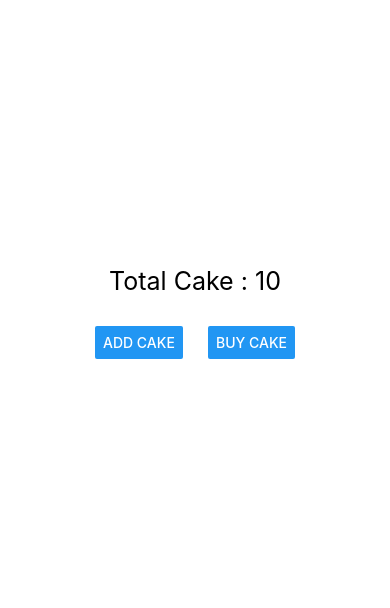
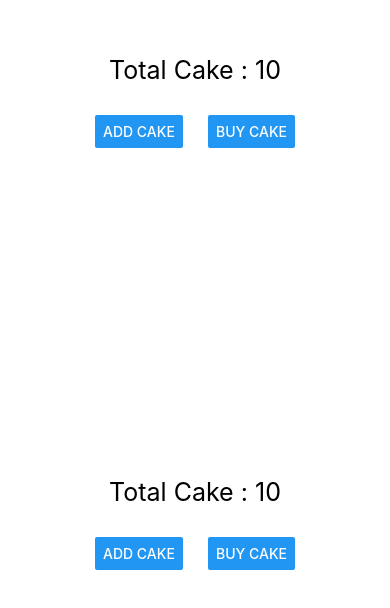
Before and after one commit to SuryaKarmakar/ReactNative-Redux, a React Native app: screen / in a window 390 px wide. Shown: the part 110-718 px from the top of the page. Built offline with nearby package versions, Linux system fonts and the light colour scheme.

Commit message:
create cake and icecream screen

```diff
--- /dev/null
+++ b/src/screens/CakeProductScreen/index.js
@@ -0,0 +1,32 @@
+import React from 'react';
+import {View, Text, Button} from 'react-native';
+import {connect} from 'react-redux';
+import {buyCakeAction, addCakeAction} from '../../redux/actions/CakeAction';
+
+import Styles from './styles';
+
+const CakeProductScreen = props => {
+  return (
+    <View style={Styles.container}>
+      <Text style={Styles.textStyle}>Total Cake : {props.numberOfCake}</Text>
+      <View style={Styles.flexRowView}>
+        <Button title="Add Cake" onPress={props.addCakeAction} />
+        <Button title="Buy Cake" onPress={props.buyCakeAction} />
+      </View>
+    </View>
+  );
+};
+
+const mapStateToProps = state => {
+  return {
+    numberOfCake: state?.numberOfCake,
+  };
+};
+
+const mapDispatchToProps = dispatch => {
+  return {
+    buyCakeAction: () => dispatch(buyCakeAction()),
+    addCakeAction: () => dispatch(addCakeAction()),
+  };
+};
+export default connect(mapStateToProps, mapDispatchToProps)(CakeProductScreen);
--- /dev/null
+++ b/src/screens/CakeProductScreen/styles.js
@@ -0,0 +1,20 @@
+import {StyleSheet} from 'react-native';
+
+const Styles = StyleSheet.create({
+  container: {
+    flex: 1,
+    justifyContent: 'center',
+    alignItems: 'center',
+  },
+  flexRowView: {
+    flexDirection: 'row',
+    width: 200,
+    justifyContent: 'space-between',
+  },
+  textStyle: {
+    fontSize: 25,
+    marginBottom: 30,
+  },
+});
+
+export default Styles;
--- a/src/screens/HomeScreen/index.js
+++ b/src/screens/HomeScreen/index.js
@@ -1,12 +1,14 @@
 import React from 'react';
 import {View, Text} from 'react-native';
 import Styles from './styles';
-import ProductScreen from '../ProductScreen';
+import CakeProductScreen from '../CakeProductScreen';
+import IceCreamProductScreen from '../IceCreamProductScreen';
 
 const HomeScreen = () => {
   return (
     <View style={Styles.container}>
-      <ProductScreen />
+      <CakeProductScreen />
+      <IceCreamProductScreen />
     </View>
   );
 };
--- /dev/null
+++ b/src/screens/IceCreamProductScreen/index.js
@@ -0,0 +1,35 @@
+import React from 'react';
+import {View, Text, Button} from 'react-native';
+import {connect} from 'react-redux';
+import {buyCakeAction, addCakeAction} from '../../redux/actions/CakeAction';
+
+import Styles from './styles';
+
+const IceCreamProductScreen = props => {
+  return (
+    <View style={Styles.container}>
+      <Text style={Styles.textStyle}>Total Cake : {props.numberOfCake}</Text>
+      <View style={Styles.flexRowView}>
+        <Button title="Add Cake" onPress={props.addCakeAction} />
+        <Button title="Buy Cake" onPress={props.buyCakeAction} />
+      </View>
+    </View>
+  );
+};
+
+const mapStateToProps = state => {
+  return {
+    numberOfCake: state?.numberOfCake,
+  };
+};
+
+const mapDispatchToProps = dispatch => {
+  return {
+    buyCakeAction: () => dispatch(buyCakeAction()),
+    addCakeAction: () => dispatch(addCakeAction()),
+  };
+};
+export default connect(
+  mapStateToProps,
+  mapDispatchToProps,
+)(IceCreamProductScreen);
--- /dev/null
+++ b/src/screens/IceCreamProductScreen/styles.js
@@ -0,0 +1,20 @@
+import {StyleSheet} from 'react-native';
+
+const Styles = StyleSheet.create({
+  container: {
+    flex: 1,
+    justifyContent: 'center',
+    alignItems: 'center',
+  },
+  flexRowView: {
+    flexDirection: 'row',
+    width: 200,
+    justifyContent: 'space-between',
+  },
+  textStyle: {
+    fontSize: 25,
+    marginBottom: 30,
+  },
+});
+
+export default Styles;
```
